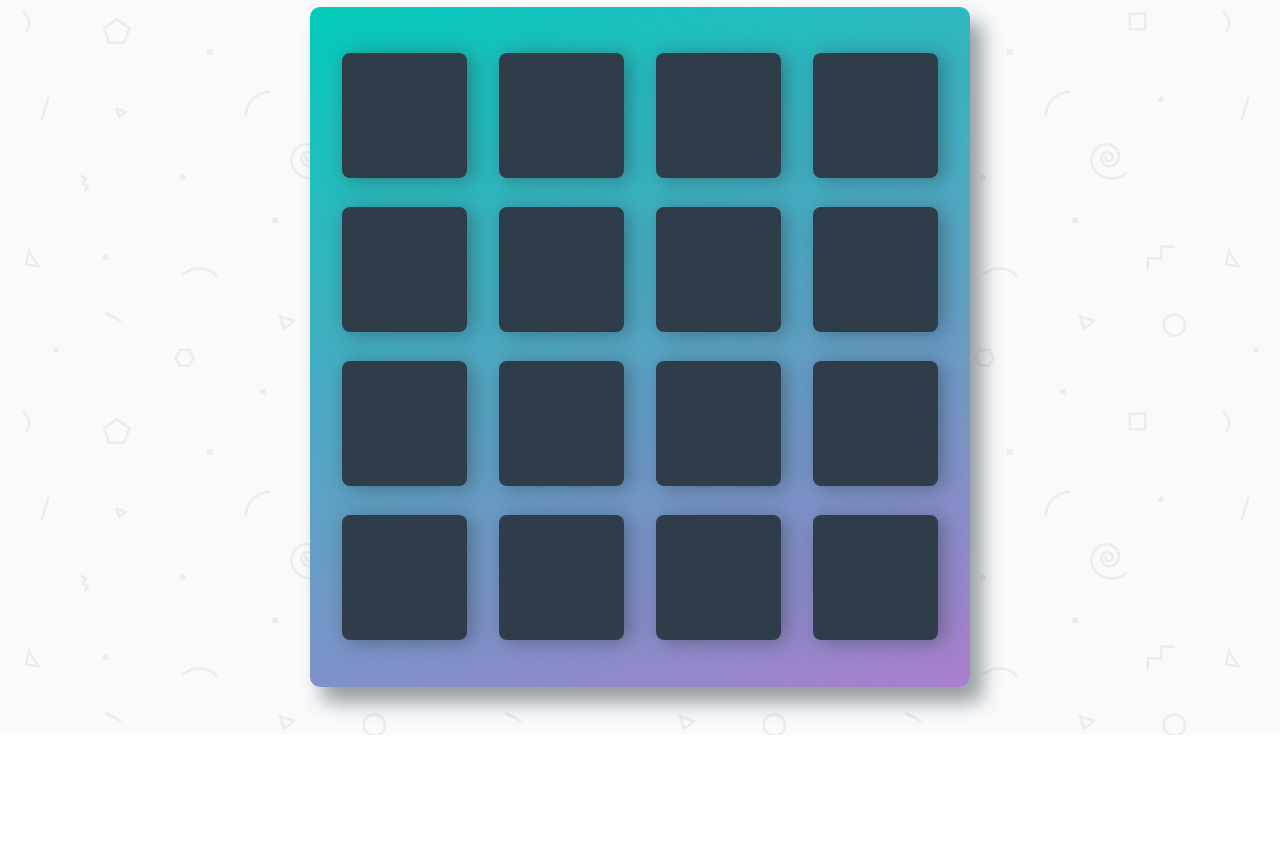
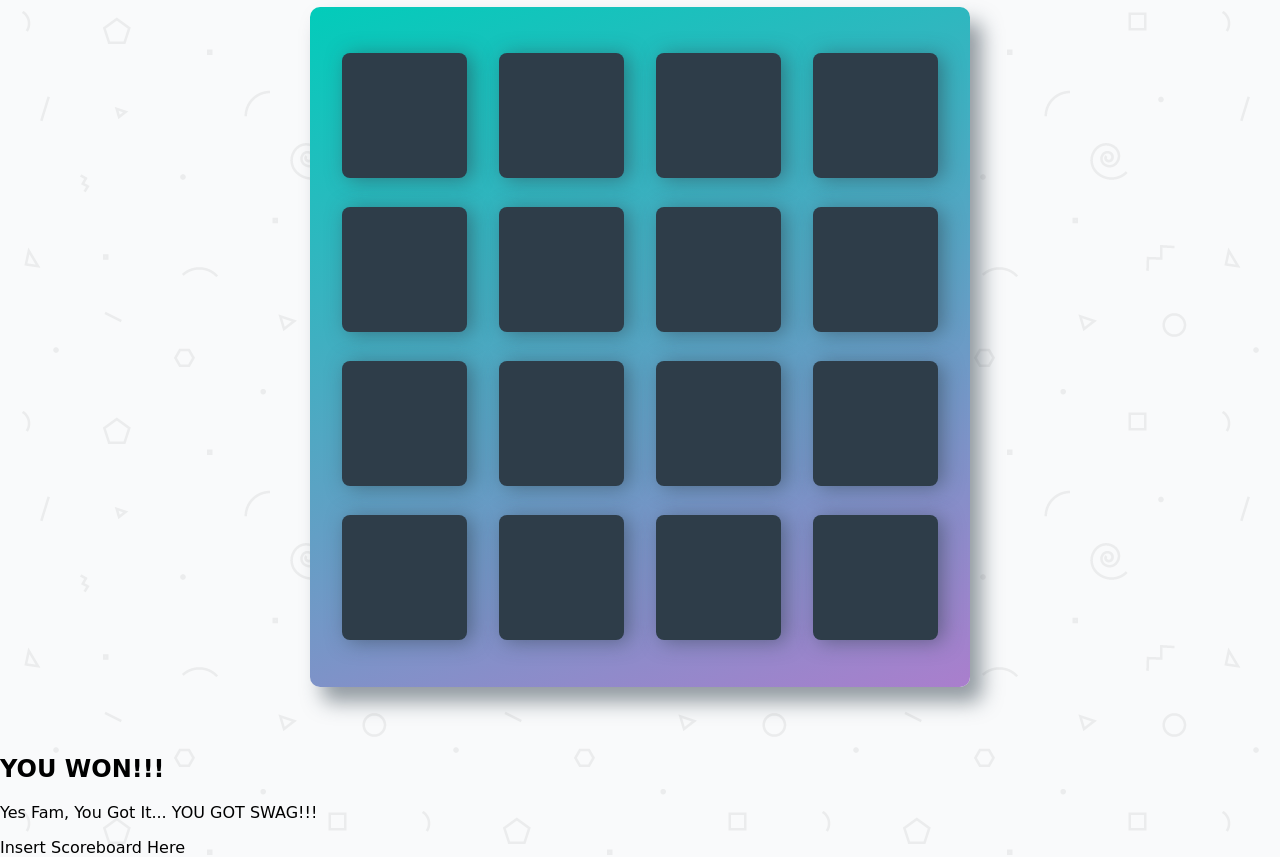
Before and after one commit to J159/memory-game, a plain HTML site: page index.html in a window 1280 px wide. Shown: the part 108-965 px from the top of the page. Before the commit the page ends 843 px from the top, so only its background shows below. Drawn offline with Linux system fonts and the light colour scheme; a web font is replaced by a local one.

Commit message:
Add basic Modal html

```diff
--- a/index.html
+++ b/index.html
@@ -33,6 +33,20 @@
         </ul>
     </div>
 
+    <!--Modal-->
+
+    <div id="modal">
+      <div class="modal-content">
+        <div class="modal-header">
+          <h2>YOU WON!!!</h2>
+        </div>
+        <div class="modal-body">
+          <p>Yes Fam, You Got It... YOU GOT SWAG!!!</p>
+          <p>Insert Scoreboard Here</p>
+        </div>
+      </div>
+    </div>
+
     <script src="js/app.js"></script>
 </body>
 </html>
```
Also changed, not shown: js/app.js (+3 -4 lines).
